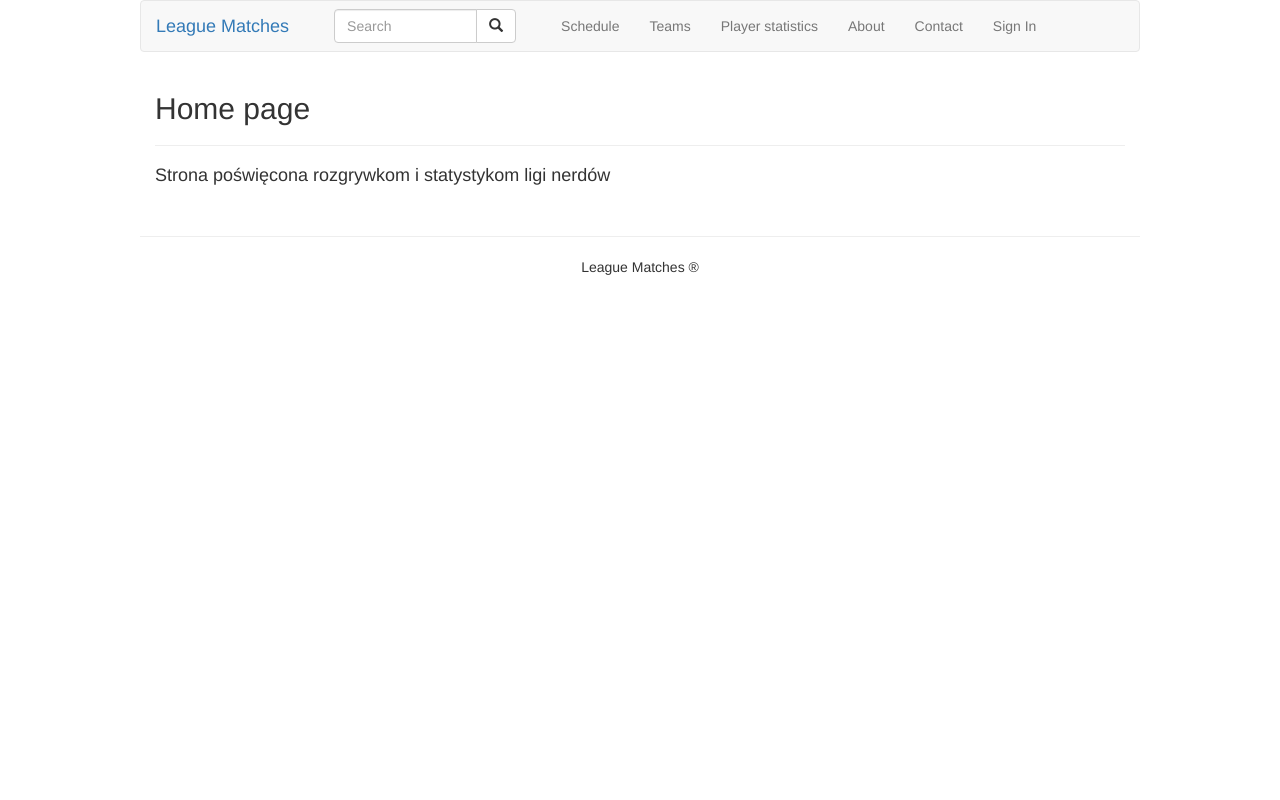
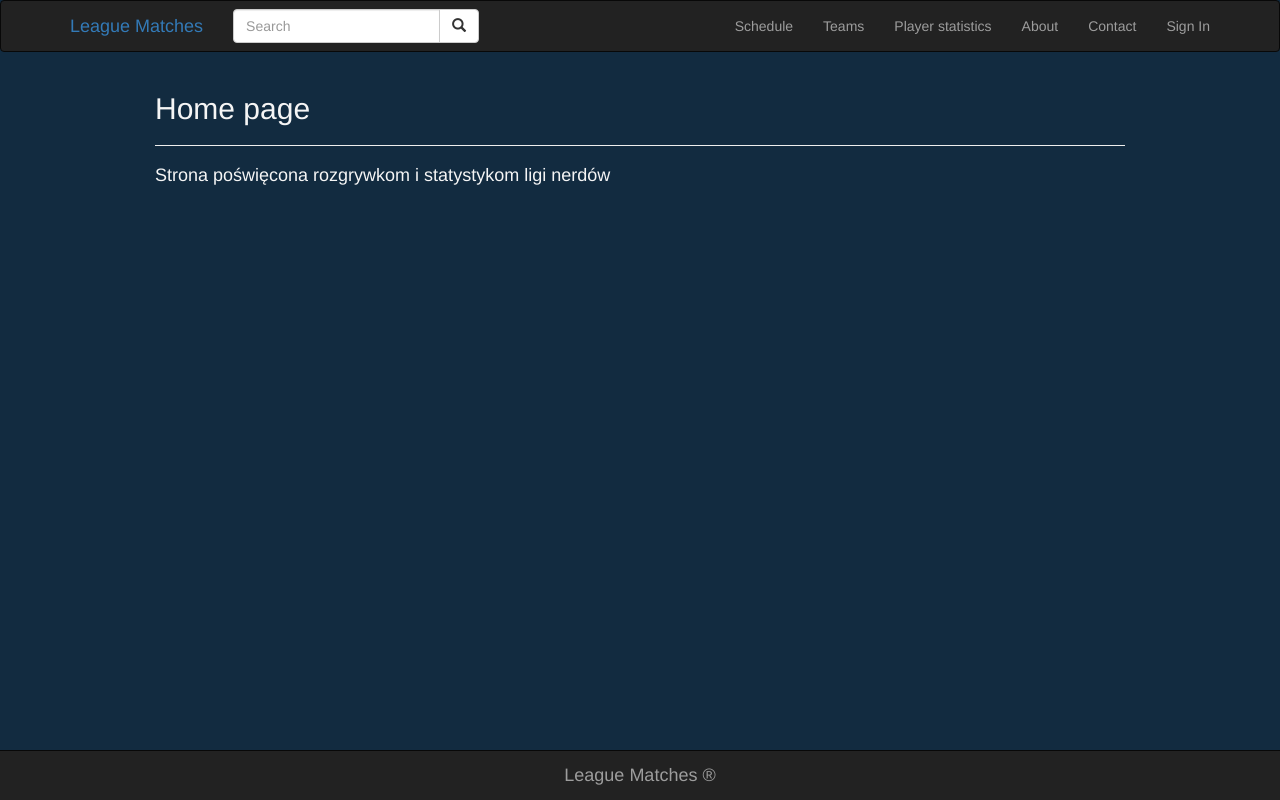
Before and after one commit to JohnPriceSky/LeagueMatches, a Django app: page / in a window 1280 px wide. Run offline with Django 3.2, Linux system fonts and the light colour scheme; some libraries are stand-ins or nearby versions.

Commit message:
Wyglad wyglad wyglad

```diff
--- a/LeagueMatches/game/templates/base.html
+++ b/LeagueMatches/game/templates/base.html
@@ -6,26 +6,26 @@
     <meta charset="utf-8">
     <meta name="viewport" content="width=device-width, initial-scale=1">
     <link rel="stylesheet" href="https://maxcdn.bootstrapcdn.com/bootstrap/3.3.7/css/bootstrap.min.css">
-    <link href="{% static "css/style.css" %}" rel="stylesheet" />
+    <link href="{% static "css/style.css" %}" rel="stylesheet" type="text/css"/>
+    {#    <link href="{{ STATIC_URL }}/css/style.css">#}
+    {#    <link href="static/css/bootstrap-3.3.7-dist/css/bootstrap.min.css">#}
 </head>
-<body>
-    <div id="container">
-        <nav class="navbar navbar-default">
-            <div class="container-fluid">
+<body style="background-color:#122b40; color: whitesmoke">
+<nav class="navbar navbar-inverse">
+    <div class="container">
         <div class="navbar-brand">
             <a href="{% url 'home' %}">League Matches</a>
         </div>
-                <div class="col-md-3">
-                    <form class="navbar-form" role="search">
+        <form class="navbar-form navbar-left" role="search">
             <div class="input-group">
                 <input type="text" class="form-control" placeholder="Search" name="q">
                 <div class="input-group-btn">
-                            <button class="btn btn-default" type="submit"><i class="glyphicon glyphicon-search"></i></button>
+                    <button class="btn btn-default" type="submit"><i class="glyphicon glyphicon-search"></i>
+                    </button>
                 </div>
             </div>
         </form>
-                </div>
-                <ul class="nav navbar-nav">
+        <ul class="nav navbar-nav navbar-right">
             <li><a href="{% url 'schedule' %}">Schedule</a></li>
             <li><a href="{% url 'teams' %}">Teams</a></li>
             <li><a href="#">Player statistics</a></li>
@@ -38,16 +38,12 @@
     {#                <h1>LOGO</h1>#}
     {#            </div>#}
 </nav>
-
-        <div class="container-fluid" id="content">
+<div class="container" id="container">
     {% block content %}
     {% endblock %}
 </div>
-        <br>
-        <hr>
-        <footer class="container-fluid text-center">
-          <p>League Matches &reg;</p>
+<footer class="navbar navbar-fixed-bottom navbar-inverse">
+    <h4 style="text-align: center; padding-top: 5px; color: #9d9d9d">League Matches &reg;</h4>
 </footer>
-    </div>
 </body>
 </html>
--- a/LeagueMatches/static/css/style.css
+++ b/LeagueMatches/static/css/style.css
@@ -5,12 +5,7 @@ h1{
     margin: auto;
     width: 1000px;
 }
-/*footer{*/
-      /*background-color: #555;*/
-      /*color: white;*/
-      /*padding: 15px;*/
-/*}*/
-/*body{*/
-    /*background-color: darkgray;*/
-    /*color: white;*/
-/*}*/
+html{
+    min-height: 100%;
+    position: relative;
+}
```
Also changed, not shown: 3 other files. Lines whose indentation alone changed are shown as unchanged.
